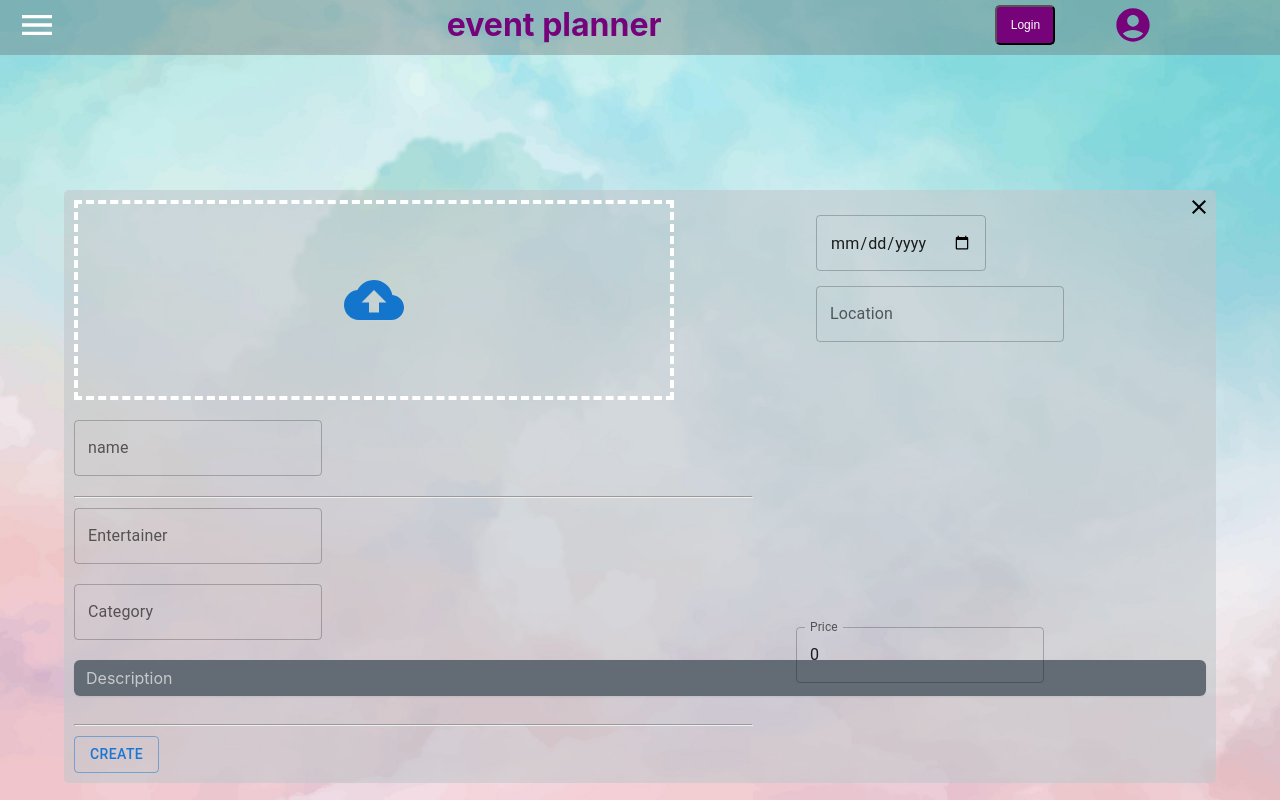
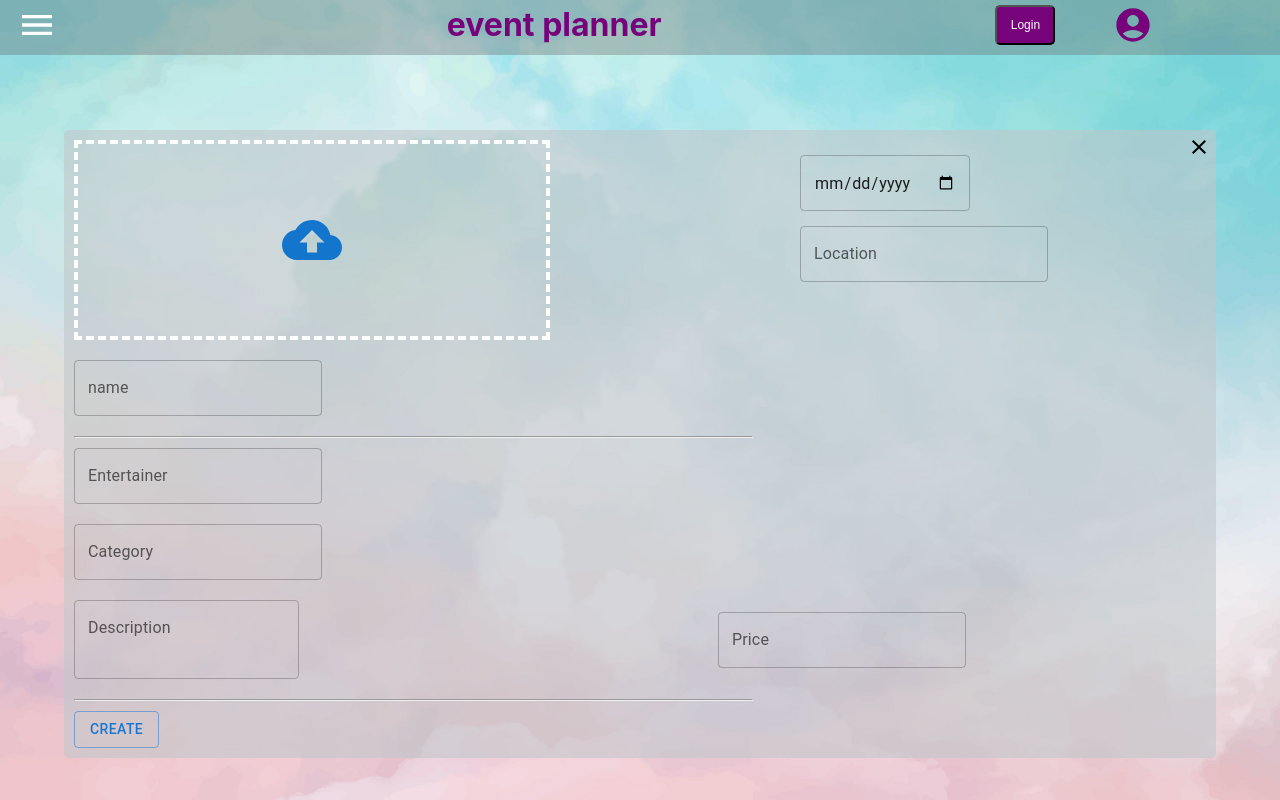
Before and after one commit to Or911/Event-planners-frontEnd, a React (Create React App) app: page /createEvent in a window 1280 px wide. Built offline with nearby package versions, Linux system fonts and the light colour scheme.

Commit message:
some update

```diff
--- a/src/pages/CreateEvent/CreateEvent.css
+++ b/src/pages/CreateEvent/CreateEvent.css
@@ -1,59 +1,88 @@
-.event-details .cardEvent{
+.event-create .createEvent {
     background-color: rgba(193, 199, 203, 0.592);
-    margin-top: 90px;
+    margin-top: 30px;
     width: 90%;
     margin-left: 5%;
     border-radius: 5px;
     padding: 10px;
     position: relative;
 }
-.event-details img{
+
+.event-create img {
     max-height: 300px;
 }
-.imgUplodform{
-    width: 600px;
+
+.event-create .imgUplodform {
+    width: auto;
     height: 200px;
-    display: flex;
+    display:flex;
     border: 4px dashed #fff;
     justify-content: center;
     align-items: center;
-  }
-.event-details .imgSection{
+    position: relative;
+}
+
+
+.event-create .imgSection {
     display: grid;
     grid-template-columns: auto auto;
 
 }
-.imgSection div h4{
+
+.imgSection div h4 {
     margin-top: 15px;
 }
-.cardEvent{
+
+.createEvent {
     position: relative;
 }
-.cardEvent hr{
-    width:60%;
-    text-align:left;
-    margin-left:0;
+
+.createEvent hr {
+    width: 60%;
+    text-align: left;
+    margin-left: 0;
     margin-bottom: 10px;
 }
-.cardEvent .priceSection{
+
+.createEvent .price {
     position: absolute;
-    left: 732px;
+
+    right: 250px;
+    bottom: 90px;
 }
-@media only screen and (min-width: 1350px) {
-    .event-details .cardEvent{
+
+ .date{
+    left: 250px;
+    position: absolute;
+}
+ .location{
+    left: 250px;
+    position: absolute;
+}
+
+
+@media only screen and (max-width: 500px) {
+    .event-create .createEvent {
         width: 70%;
         margin-top: 0;
         margin-left: 15%;
     }
-    .event-details img{
+
+    .event-create img {
         max-height: 500px;
     }
-  }
-  .description-Event{
+}
+
+.description-Event {
     line-break: anywhere;
     max-width: 200px;
-  }
+}
 
- Button{
-    color:var(--purple);
-  }
+Button {
+    color: var(--purple);
+}
+
+img {
+    width: 580px;
+    height: 180px;
+}
--- a/src/pages/CreateEvent/CreateEvent.js
+++ b/src/pages/CreateEvent/CreateEvent.js
@@ -7,16 +7,13 @@ import ButtonBack from '../../components/NavBar/ButtonBack/ButtonBack';
 import { MdCloudUpload } from 'react-icons/md'
 import { Button } from '@mui/material';
 import { TextField } from '@mui/material';
-import { Textarea } from '@mui/joy';
-import Input from '@mui/joy/Input';
 
 export default function CreateEvent() {
   const [name, setName] = useState("")
-  const [organizer, setOrganizer] = useState("")
   const [entertainer, setEntertainer] = useState("")
   const [category, setCategory] = useState("")
   const [description, setDescription] = useState("")
-  const [price, setPrice] = useState(0)
+  const [price, setPrice] = useState()
   const [like, setLike] = useState([])
   const [location, setLocation] = useState("")
   const [eventDate, setEventDate] = useState(new Date())
@@ -25,13 +22,14 @@ export default function CreateEvent() {
   const [fileName, setFileName] = useState("null")
 
   const addEvent = async () => {
-    let imgUrl = await uploadImg(document.getElementById('imgInput').files[0])
+    let imgUrl = await uploadImg(document.getElementById('image').files[0])
+    console.log(imgUrl);
+
     axios({
       method: 'post',
       url: 'http://localhost:4000/event',
       data: {
         name: name,
-        organizer: organizer,
         entertainer: entertainer,
         category: category,
         description: description,
@@ -40,7 +38,7 @@ export default function CreateEvent() {
         location: location,
         eventDate: eventDate,
         dateCreated: dateCreated,
-        img: imgUrl,
+        // img: imgUrl,
       },
       headers: {
         Authorization: `Bearer ${localStorage.getItem("token")}`,
@@ -48,7 +46,6 @@ export default function CreateEvent() {
     }).then(data => console.log(data))
 
     setName('');
-    setOrganizer('');
     setEntertainer('');
     setCategory('');
     setDescription('');
@@ -62,9 +59,9 @@ export default function CreateEvent() {
 
   return (
 
-    <div className='page event-details'>
+    <div className='page event-create'>
       <form >
-        <div className='cardEvent'>
+        <div className='createEvent'>
           <ButtonBack />
           <div className='imgSection'>
             <div className="imgUplodform" onClick={() => document.querySelector(".input-field").click()}>
@@ -72,25 +69,33 @@ export default function CreateEvent() {
                 onChange={({ target: { files } }) => {
                   files[0] && setFileName(files[0].name)
                   if (files) {
-                    setImage(URL.createObjectURL(files[0]))
+                    if (files['length'] === 0) {
+                      setImage(null)
+                      setFileName("No selected File")
+                    } else {
+                      setImage(URL.createObjectURL(files[0]))
+                    }
+                  }
+                  else {
+
                   }
                 }}
               />
               {image ?
-                <img src={image} width={100} height={100} alt={fileName} />
+                <img src={image} alt={fileName} />
                 :
                 <MdCloudUpload color='#1475cd' size={60} />
               }
             </div>
             <div>
-              <h4> <TextField type="date" onChange={event => setEventDate(event.target.value)} value={eventDate} /></h4>
+              <h4> <TextField type="date" className='date' onChange={event => setEventDate(event.target.value)} value={eventDate} /></h4>
 
-              <h4><TextField  id="outlined-basic" label="Location" type="text" onChange={event => setLocation(event.target.value)} value={location} /> </h4>
+              <h4><TextField id="outlined-basic" className='location' label="Location" type="text" onChange={event => setLocation(event.target.value)} value={location} /> </h4>
             </div>
 
           </div>
           <br></br>
-          <TextField  id="outlined-basic"  label="name"   onChange={event => setName(event.target.value)} value={name} />
+          <TextField id="outlined-basic" label="name" onChange={event => setName(event.target.value)} value={name} />
           <br></br>
           <br></br>
           <hr />
@@ -98,27 +103,26 @@ export default function CreateEvent() {
           <TextField id="outlined-basic" label="Entertainer" variant="outlined" onChange={event => setEntertainer(event.target.value)} value={entertainer} />
           <br></br>
           <br></br>
-          <TextField id="outlined-basic" label="Category"  onChange={event => setCategory(event.target.value)} value={category} />
+          <TextField id="outlined-basic" label="Category" onChange={event => setCategory(event.target.value)} value={category} />
           <br></br>
           <br></br>
-          <Textarea
-          placeholder="Description"
-          sx={{ mb: 1 }}
-            variant="solid"
+          <TextField
+            label="Description"
+            multiline
+            minRows={2}
+            maxRows={3}
             onChange={event => setDescription(event.target.value)}
             value={description} />
-             <br></br>
-
+          <br></br>
+          <br></br>
           <hr />
-
           <Button variant="outlined" className='buttonSubmitCreate' onClick={addEvent}>Create</Button>
-          <div className="priceSection">
+          <div className="price">
             <TextField
               label="Price"
-              placeholder='price'
               type="number"
               id="outlined-basic"
-
+              defaultValue={price}
               onChange={event => setPrice(event.target.value)}
               value={price}
             />
```
